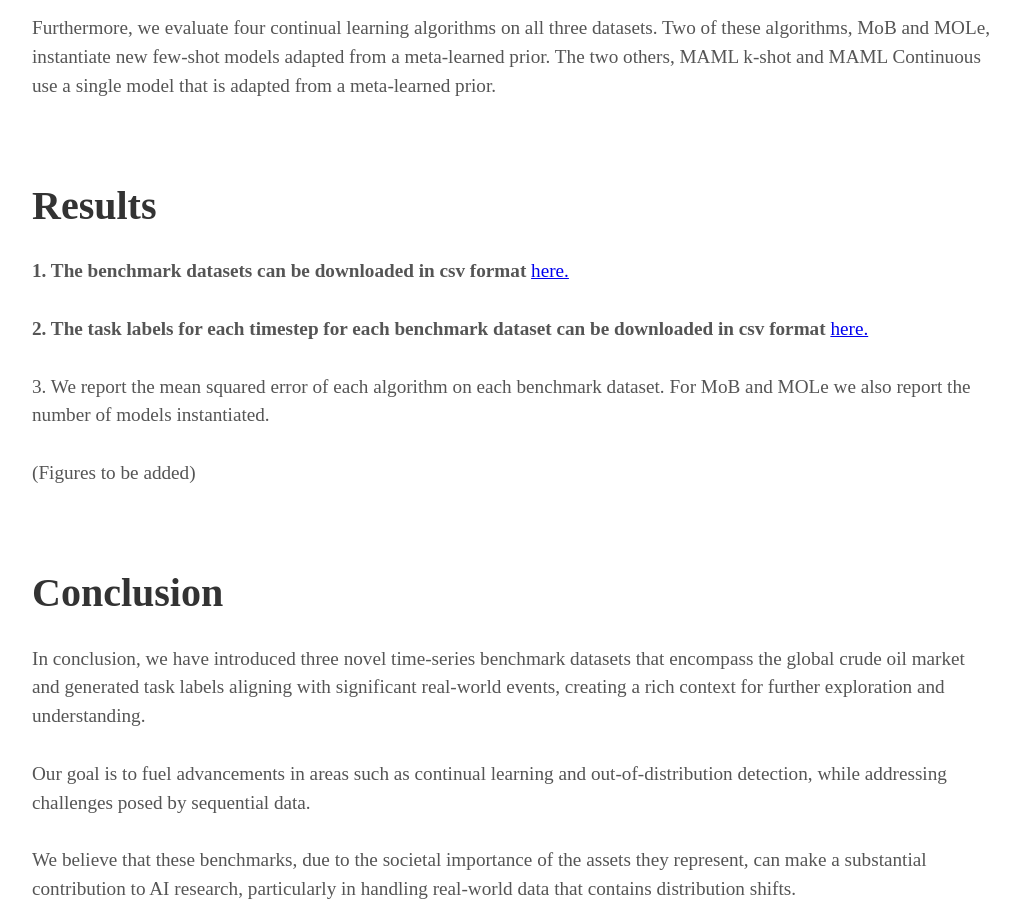
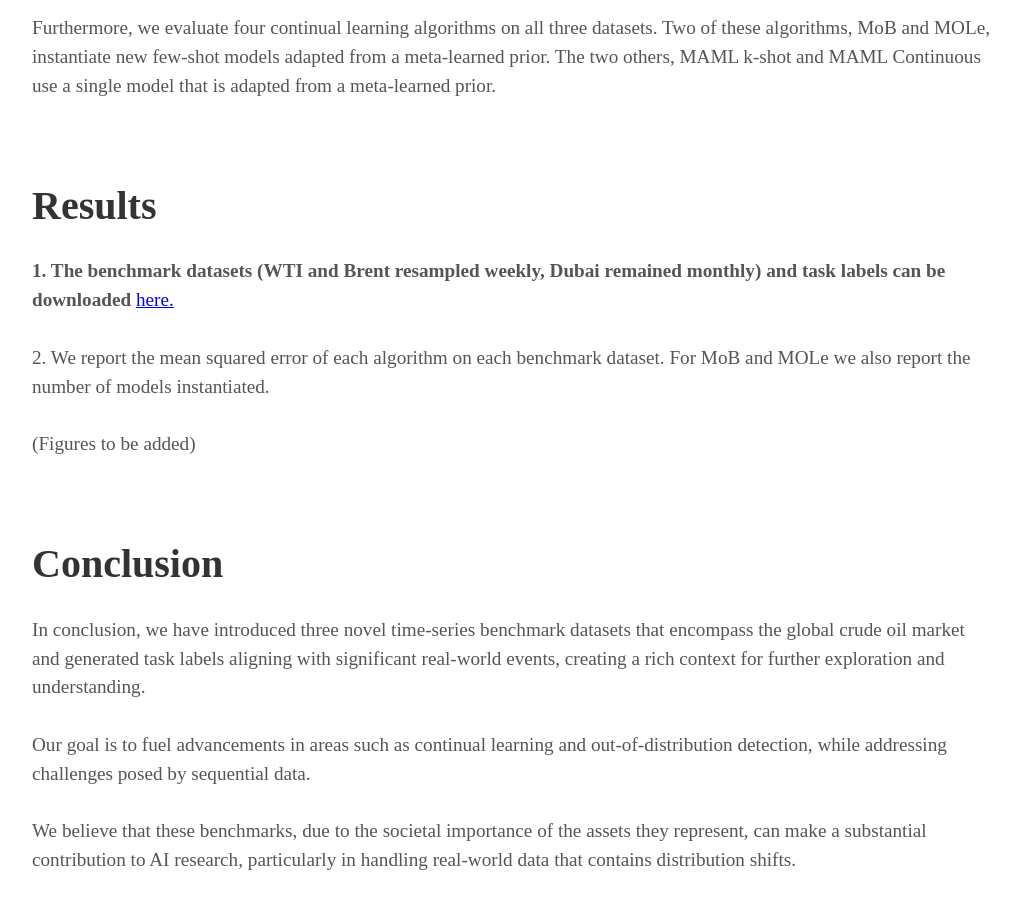
Before and after one commit to oilpricebenchmarks/oilpricebenchmarks.github.io, a Jekyll site: the page built from index.html, in a window 1280 px wide and 900 px high, scrolled down 2378 px. Shown: the whole window, without its empty margins (128-1148 px from the left). Built offline with Jekyll 4.4.1, drawn with Linux system fonts in a browser that asks for light colours; some web fonts are replaced.

Commit message:
add all data (resampled for wti, brent, not dubai) and corresponding task labels for benchmark datasets

```diff
--- a/_includes/about.html
+++ b/_includes/about.html
@@ -19,7 +19,7 @@
     to the global importance of the assets represented by the datasets.
     <br>
     <br>
-    <a class="center-fit" href="https://placeholder.com">Download Benchmark Datasets with Task Labels here</a>
+    <a class="center-fit" href="https://github.com/oilpricebenchmarks/oilpricebenchmarks.github.io/raw/main/assets/data.zip">Download Benchmark Datasets with Task Labels here</a>
   </p>
 </div>
 <div class="paper-details">
@@ -45,14 +45,10 @@
 <div class="paper-details">
   <h1>Results</h1>
 
-  <b>1. The benchmark datasets can be downloaded in csv format</b> <a href="placeholder">here.</a>
+  <b>1. The benchmark datasets (WTI and Brent resampled weekly, Dubai remained monthly) and task labels can be downloaded</b> <a href="https://github.com/oilpricebenchmarks/oilpricebenchmarks.github.io/raw/main/assets/data.zip">here.</a>
   <br>
   <br>
-  <b>2. The task labels for each timestep for each benchmark dataset can be downloaded in csv format</b> <a
-  href="placeholder">here.</a>
-  <br>
-  <br>
-  3. We report the mean squared error of each algorithm on each benchmark dataset. For MoB and MOLe we also report the
+  2. We report the mean squared error of each algorithm on each benchmark dataset. For MoB and MOLe we also report the
   number of models instantiated.
   <br>
   <br>
```
Also changed, not shown: 1 other file.
